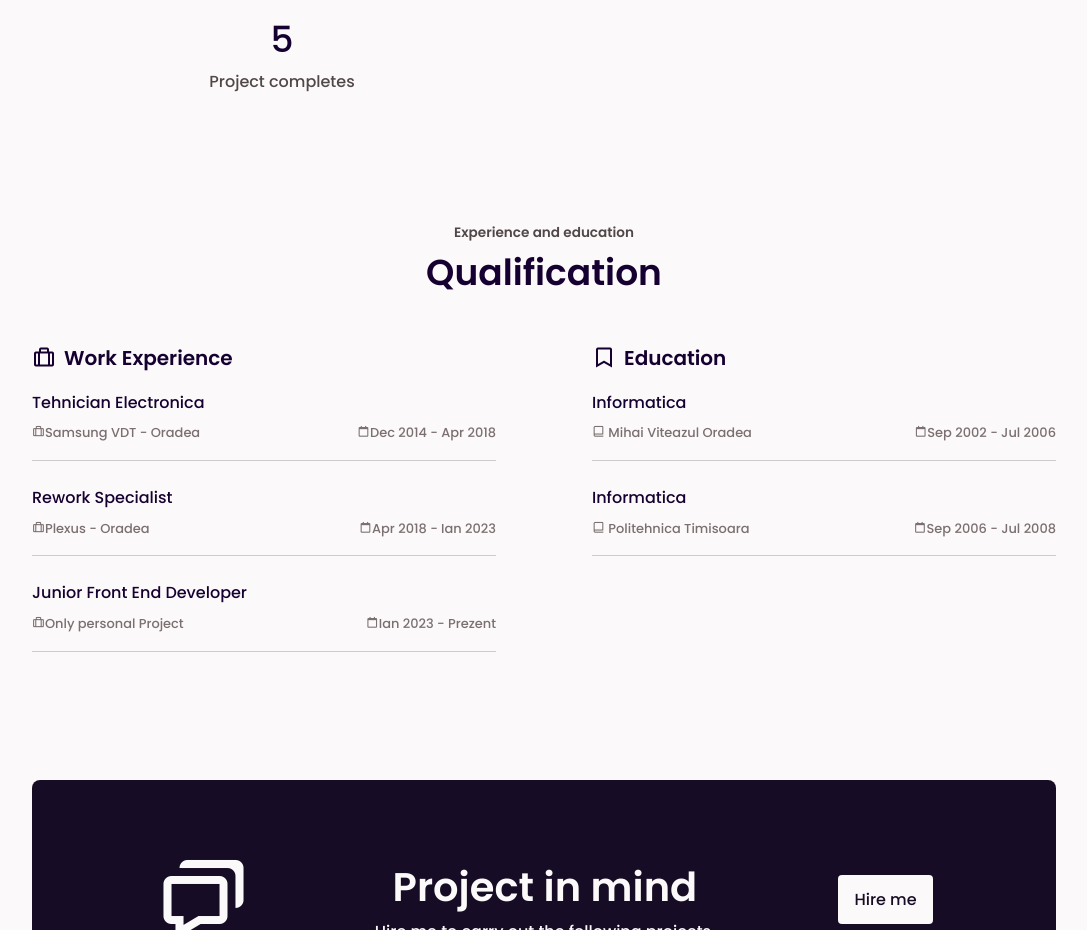
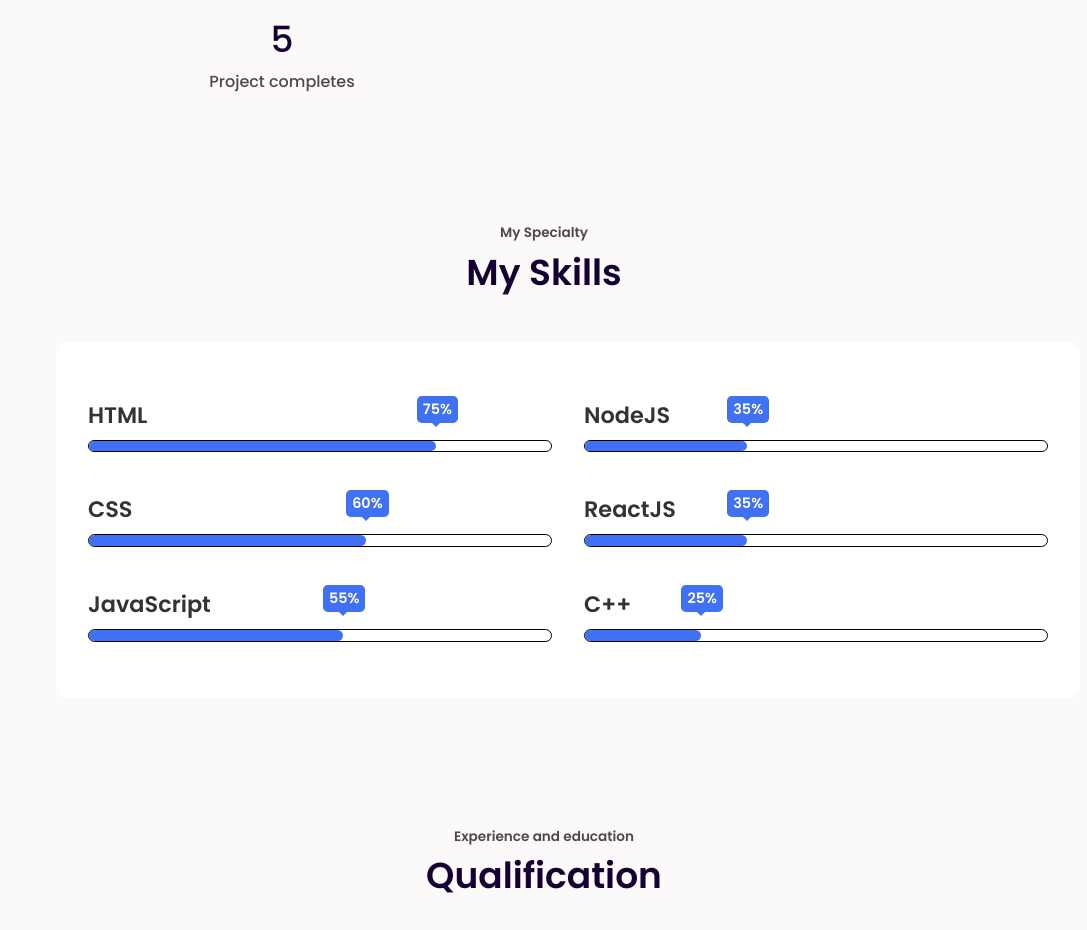
Before and after one commit to naixsheron/florin.github.io, a plain HTML site: page index.html in a window 1280 px wide. Shown: the part 1660-2590 px from the top of the page, without its empty margins (96-1183 px from the left). Drawn offline with nearby package versions, Linux system fonts and the light colour scheme.

Commit message:
Add files via upload

```diff
--- a/css/style.css
+++ b/css/style.css
@@ -332,7 +332,108 @@ img {
   width: 220px;
   border-radius: 0.5rem;
 }
-
+/*Skills*/
+.skill_conatainer {
+  position: relative;
+  max-width: 1600px;
+  width: 100%;
+  background: #fff;
+  margin: 0 1.5rem;
+  padding: 1rem 2rem;
+  border-radius: 0.7rem;
+  display: flex;
+  justify-content: space-between;
+}
+.cont_1 {
+  max-width: 600px;
+  width: 50%;
+  margin-right: 1rem;
+}
+.cont_2 {
+  max-width: 600px;
+  width: 50%;
+  margin-left: 1rem;
+}
+.skill_box {
+  width: 100%;
+  margin: 2.5rem 0;
+}
+.skill_title {
+  display: block;
+  font-size: 1.3rem;
+  font-weight: var(--font-semi-bold);
+  color: #333;
+}
+.skill_bar {
+  height: 0.8rem;
+  margin-top: 6px;
+  width: 100%;
+  border-radius: 0.6rem;
+  border: 1px solid #000;
+  color: rgba(0, 0, 0, 0.1);
+}
+.skill_per {
+  position: relative;
+  display: block;
+  border-radius: 0.6rem;
+  height: 100%;
+  width: 75%;
+  background: #4070f4;
+  animation: progress 0.4s ease-in-out forwards;
+}
+@keyframes progress {
+  0% {
+    width: 0;
+    opacity: 0;
+  }
+  10% {
+    opacity: 1;
+  }
+}
+.tool_tip {
+  position: absolute;
+  right: -1.4rem;
+  top: -2.8rem;
+  background: #4070f4;
+  font-size: 0.6rem;
+  color: #fff;
+  padding: 2px 6px;
+  border-radius: 0.3rem;
+  font-weight: var(--font-semi-bold);
+  z-index: var(--z-normal);
+}
+.tool_tip::before {
+  content: "";
+  position: absolute;
+  left: 47%;
+  bottom: -2px;
+  height: 10px;
+  z-index: -1;
+  width: 10px;
+  background-color: #4070f4;
+  transform: translateX(-50%) rotate(45deg);
+}
+.skill_css {
+  width: 60%;
+  animation-delay: 0.1;
+}
+.skill_javascript {
+  width: 55%;
+  animation-delay: 0.2;
+}
+.skill_node {
+  width: 35%;
+  animation-delay: 0.3;
+}
+.skill_react {
+  width: 35%;
+  animation-delay: 0.3;
+}
+.skill_c {
+  width: 25%;
+  animation-delay: 0.3;
+}
+/*qualification*/
 .qualification_container {
   row-gap: 2.5rem;
 }
@@ -535,6 +636,9 @@ img {
     justify-self: center;
   }
 }
+.skill_title {
+  font-size: 1rem;
+}
 @media screen and (min-width: 768px) {
   body {
     margin: 0;
@@ -586,6 +690,9 @@ img {
   .about_img {
     width: 300px;
   }
+  .skill_title {
+    font-size: 1.4rem;
+  }
   .qualification_box {
     display: flex;
     justify-content: space-between;
@@ -612,6 +719,9 @@ img {
   .project_title {
     font-size: 2.5rem;
   }
+  .tool_tip {
+    font-size: 0.9rem;
+  }
 }
 @media screen and (min-width: 1024px) {
   .bd-container {
--- a/index.html
+++ b/index.html
@@ -111,6 +111,65 @@
             </div>
           </div>
           <img src="img/poza7.jpg" alt="" class="about_img" />
+        </div>
+      </section>
+      <!--my Skills-->
+      <section class="qualification section bd-container">
+        <span class="section-subtitle">My Specialty</span>
+        <h2 class="section-title">My Skills</h2>
+        <div class="skill_conatainer">
+          <div class="cont_1">
+            <div class="skill_box">
+              <span class="skill_title">HTML</span>
+              <div class="skill_bar">
+                <span class="skill_per skill_html">
+                  <span class="tool_tip">75%</span>
+                </span>
+              </div>
+            </div>
+            <div class="skill_box">
+              <span class="skill_title">CSS</span>
+              <div class="skill_bar">
+                <span class="skill_per skill_css">
+                  <span class="tool_tip">60%</span>
+                </span>
+              </div>
+            </div>
+            <div class="skill_box">
+              <span class="skill_title">JavaScript</span>
+              <div class="skill_bar">
+                <span class="skill_per skill_javascript">
+                  <span class="tool_tip">55%</span>
+                </span>
+              </div>
+            </div>
+          </div>
+          <div class="cont_2">
+            <div class="skill_box">
+              <span class="skill_title">NodeJS</span>
+              <div class="skill_bar">
+                <span class="skill_per skill_node">
+                  <span class="tool_tip">35%</span>
+                </span>
+              </div>
+            </div>
+            <div class="skill_box">
+              <span class="skill_title">ReactJS</span>
+              <div class="skill_bar">
+                <span class="skill_per skill_react">
+                  <span class="tool_tip">35%</span>
+                </span>
+              </div>
+            </div>
+            <div class="skill_box">
+              <span class="skill_title">C++</span>
+              <div class="skill_bar">
+                <span class="skill_per skill_c">
+                  <span class="tool_tip">25%</span>
+                </span>
+              </div>
+            </div>
+          </div>
         </div>
       </section>
       <!--qualification-->
--- a/js/app.js
+++ b/js/app.js
@@ -114,21 +114,3 @@ gsap.from(".home_social-icon", {
   stagger: 0.2,
 });
 /* contact https://smtpjs.com/ */
-const fname = document.getElementById("fname");
-const email = document.getElementById("email");
-const project = document.getElementById("project_name");
-const phone = document.getElementById("phone");
-const message = document.getElementById("message");
-const submit = document.getElementsByClassName("form_contact")[0];
-
-submit.addEventListener("submit", (e) => {
-  e.preventDefault();
-  console.log("Clicked");
-});
-Email.send({
-  SecureToken: "7d5c823c-4799-41d3-9d3b-42b3583945e1",
-  To: "gaborf703@gmail.com",
-  From: "gaborf703@gmail.com",
-  Subject: "This is the subject",
-  Body: "And this is the body",
-}).then((message) => alert(message));
```
